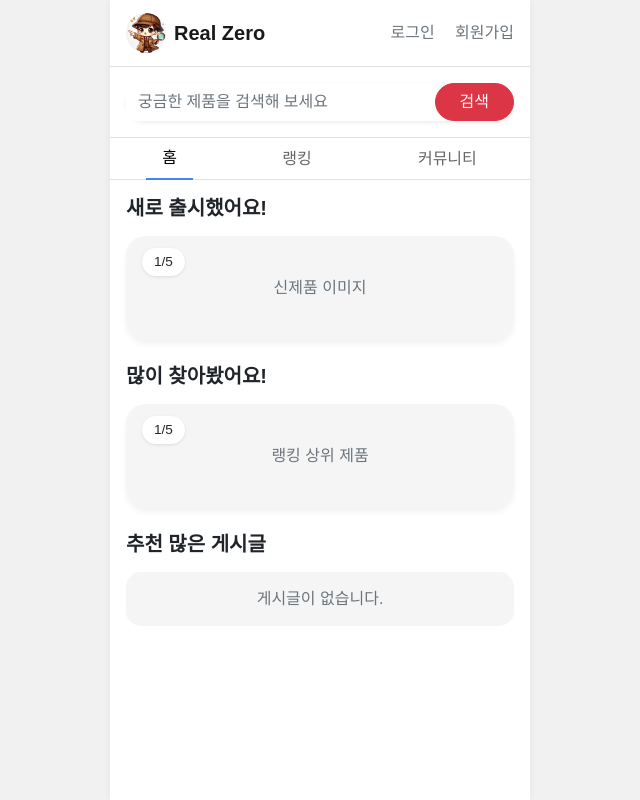
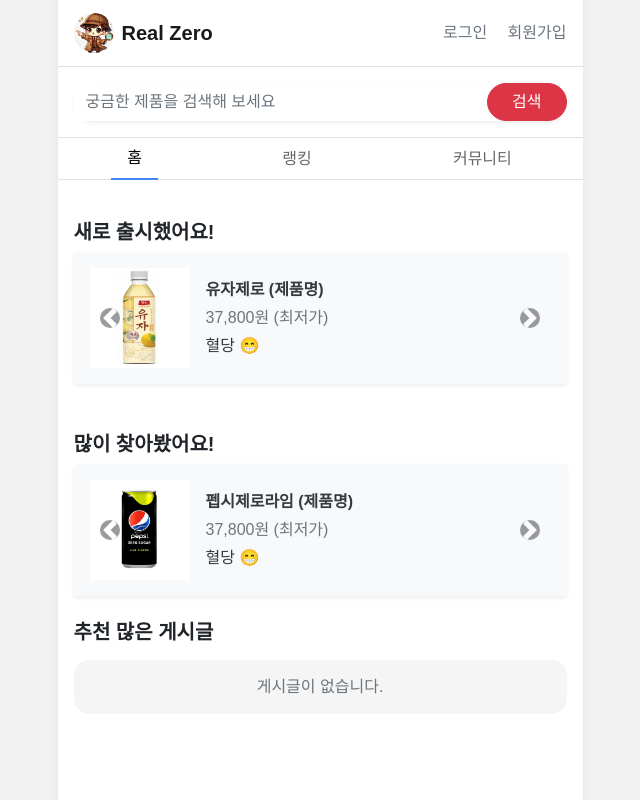
Before and after one commit to KadeYang/realzero, a Django app: page / in a window 1280 px wide. Shown: the whole page, without its empty margins (320-960 px from the left). Run offline with Django 4.2, Linux system fonts and the light colour scheme.

Commit message:
realzero 앱 구성

```diff
--- a/homepage/static/homepage/css/styles.css
+++ b/homepage/static/homepage/css/styles.css
@@ -1,6 +1,7 @@
 /* 앱 레이아웃 */
 .app-frame {
-  max-width: 420px;
+  width: 525px;
+  max-width: 100%;
   min-height: 100vh;
   background-color: white;
   box-shadow: 0 0 10px rgba(0,0,0,0.05);
--- a/homepage/templates/homepage/base.html
+++ b/homepage/templates/homepage/base.html
@@ -17,9 +18,11 @@
 <body>
   <!-- 앱 프레임 -->
   <div class="app-frame mx-auto">
-    <!-- 상단바 -->
+
+    <!-- ✅ 네비게이션 바 (필요시 덮어쓸 수 있음) -->
+    {% block navbar %}
     <nav class="navbar navbar-light bg-white border-bottom">
-        <a class="navbar-brand d-flex align-items-center" href="#">
+      <a class="navbar-brand d-flex align-items-center" href="{% url 'index' %}">
         <img src="{% static 'homepage/img/로고.jpg' %}" alt="로고" width="40" height="40" class="mr-2 rounded-circle">
         <strong>Real Zero</strong>
       </a>
@@ -28,28 +31,35 @@
         <a href="#" class="text-muted">회원가입</a>
       </div>
     </nav>
+    {% endblock %}
 
-    <!-- 검색창 -->
-    <div class="search-bar p-3 border-bottom bg-white">
+    <!-- ✅ 검색창 -->
+    {% block searchbar %}
+    <form action="{% url 'search' %}" method="get" class="p-3 border-bottom bg-white">
       <div class="input-group rounded-pill shadow-sm">
-        <input type="text" class="form-control border-0" placeholder="궁금한 제품을 검색해 보세요">
+        <input type="text" name="q" class="form-control border-0" placeholder="궁금한 제품을 검색해 보세요">
         <div class="input-group-append">
-          <button class="btn btn-danger rounded-pill px-4">검색</button>
+          <button type="submit" class="btn btn-danger rounded-pill px-4">검색</button>
         </div>
       </div>
-    </div>
+    </form>
+    {% endblock %}
 
-    <!-- 탭 -->
+    <!-- ✅ 탭 메뉴 -->
+    {% block tabmenu %}
 <ul class="nav nav-tabs justify-content-around bg-white">
   <li class="nav-item"><a class="nav-link active" href="{% url 'index' %}">홈</a></li>
   <li class="nav-item"><a class="nav-link" href="{% url 'ranking' %}">랭킹</a></li>
   <li class="nav-item"><a class="nav-link" href="{% url 'community' %}">커뮤니티</a></li>
 </ul>
+{% endblock %}
 
-    <!-- 본문 -->
+
+    <!-- ✅ 본문 영역 -->
     <div class="p-3">
       {% block content %}{% endblock %}
     </div>
+
   </div>
 </body>
 </html>
--- a/homepage/templates/homepage/index.html
+++ b/homepage/templates/homepage/index.html
@@ -1,29 +1,99 @@
 {% extends "homepage/base.html" %}
+{% load static %}
+
 {% block title %}홈{% endblock %}
 
 {% block content %}
 
 <!-- 신제품 -->
 <section class="mb-4 position-relative">
-  <h5 class="font-weight-bold mb-3">새로 출시했어요!</h5>
-  <div class="card custom-card position-relative">
-    <span class="card-badge">1/5</span>
-    <div class="card-body text-center text-muted">
-      신제품 이미지
+    <h5 class="mt-4 mb-2 font-weight-bold">새로 출시했어요!</h5>
+
+    <div id="newProductCarousel" class="carousel slide" data-ride="carousel">
+      <div class="carousel-inner rounded shadow-sm">
+        <!-- 슬라이드 1 -->
+        <div class="carousel-item active bg-light p-3">
+          <a href="{% url 'product_detail' 1 %}" class="text-dark text-decoration-none">
+            <div class="d-flex align-items-center">
+              <img src="{% static 'homepage/img/유자제로.jpg' %}" width="100" height="100" class="mr-3" alt="유자제로">
+              <div>
+                <p class="font-weight-bold mb-1">유자제로 (제품명)</p>
+                <p class="text-muted mb-1">37,800원 (최저가)</p>
+                <p class="mb-0">혈당 😁</p>
+              </div>
+            </div>
+          </a>
+        </div>
+
+        <!-- 슬라이드 2 -->
+        <div class="carousel-item bg-light p-3">
+          <a href="{% url 'product_detail' 2 %}" class="text-dark text-decoration-none">
+            <div class="d-flex align-items-center">
+              <img src="{% static 'homepage/img/펩시제로라임.jpg' %}" width="100" height="100" class="mr-3" alt="펩시제로라임">
+              <div>
+                <p class="font-weight-bold mb-1">펩시제로라임 (제품명)</p>
+                <p class="text-muted mb-1">37,800원 (최저가)</p>
+                <p class="mb-0">혈당 🙂</p>
+              </div>
+            </div>
+          </a>
+        </div>
+
+        <!-- 추가 슬라이드는 위처럼 반복해서 작성 -->
+      </div>
+
+      <a class="carousel-control-prev" href="#newProductCarousel" role="button" data-slide="prev">
+        <span class="carousel-control-prev-icon bg-dark rounded-circle" aria-hidden="true"></span>
+      </a>
+      <a class="carousel-control-next" href="#newProductCarousel" role="button" data-slide="next">
+        <span class="carousel-control-next-icon bg-dark rounded-circle" aria-hidden="true"></span>
+      </a>
     </div>
-  </div>
 </section>
 
 <!-- 많이 찾아봤어요 -->
 <section class="mb-4 position-relative">
-  <h5 class="font-weight-bold mb-3">많이 찾아봤어요!</h5>
-  <div class="card custom-card position-relative">
-    <span class="card-badge">1/5</span>
-    <div class="card-body text-center text-muted">
-      랭킹 상위 제품
+    <h5 class="mt-5 mb-2 font-weight-bold">많이 찾아봤어요!</h5>
+
+    <div id="rankingProductCarousel" class="carousel slide" data-ride="carousel" data-interval="3000">
+      <div class="carousel-inner rounded shadow-sm">
+
+        <div class="carousel-item active bg-light p-3">
+          <a href="{% url 'product_detail' 3 %}" class="text-dark text-decoration-none">
+            <div class="d-flex align-items-center">
+              <img src="{% static 'homepage/img/펩시제로라임.jpg' %}" width="100" height="100" class="mr-3" alt="제로콜라">
+              <div>
+                <p class="font-weight-bold mb-1">펩시제로라임 (제품명)</p>
+                <p class="text-muted mb-1">37,800원 (최저가)</p>
+                <p class="mb-0">혈당 😁</p>
+              </div>
+            </div>
+          </a>
+        </div>
+
+        <div class="carousel-item bg-light p-3">
+          <a href="{% url 'product_detail' 3 %}" class="text-dark text-decoration-none">
+            <div class="d-flex align-items-center">
+              <img src="{% static 'homepage/img/유자제로.jpg' %}" width="100" height="100" class="mr-3" alt="제로콜라">
+              <div>
+                <p class="font-weight-bold mb-1">유자제로 (제품명)</p>
+                <p class="text-muted mb-1">37,800원 (최저가)</p>
+                <p class="mb-0">혈당 😁</p>
+              </div>
+            </div>
+          </a>
+        </div>
+
+      </div>
+
+      <a class="carousel-control-prev" href="#rankingProductCarousel" role="button" data-slide="prev">
+        <span class="carousel-control-prev-icon bg-dark rounded-circle" aria-hidden="true"></span>
+      </a>
+      <a class="carousel-control-next" href="#rankingProductCarousel" role="button" data-slide="next">
+        <span class="carousel-control-next-icon bg-dark rounded-circle" aria-hidden="true"></span>
+      </a>
     </div>
-  </div>
-</section>
+  </section>
 
 <!-- 추천 많은 게시글 -->
 <section class="mb-4">
@@ -40,9 +110,7 @@
       </div>
     </div>
     {% empty %}
-    <div class="custom-post-item text-center text-muted">
-      게시글이 없습니다.
-    </div>
+    <div class="custom-post-item text-center text-muted">게시글이 없습니다.</div>
     {% endfor %}
   </div>
 </section>
--- a/homepage/urls.py
+++ b/homepage/urls.py
@@ -5,4 +5,8 @@
     path('', views.index, name='index'),
     path('ranking/', views.ranking, name='ranking'),
     path('community/', views.community, name='community'),
+    path('search/', views.search, name='search'),
+    path('product/<int:id>/', views.product_detail, name='product_detail'),
+
+
 ]
--- a/homepage/views.py
+++ b/homepage/views.py
@@ -1,4 +1,6 @@
-from django.shortcuts import render
+from django.shortcuts import render, get_object_or_404
+from .models import Zero_Product
+from django.db.models import Q
 
 def index(request):
     return render(request, 'homepage/index.html')
@@ -8,3 +10,50 @@
 
 def community(request):
     return render(request, 'homepage/community.html')
+
+
+def search(request):
+    query = request.GET.get('q', '')  # 검색어 가져오기
+    print("검색어:", query)
+    results = []
+
+    if query:
+        results = Zero_Product.objects.filter(
+            Q(product_name__icontains=query) |
+            Q(Manufacturer__icontains=query)
+        )
+        print("검색 결과 수:", results.count())
+
+    return render(request, 'homepage/search_results.html', {
+        'query': query,
+        'results': results
+    })
+
+def product_detail(request, id):
+    # 제품 정보를 ID로 조회, 없으면 404 오류 발생
+    product = get_object_or_404(Zero_Product, id=id)
+
+    # 말티톨 경고 체크 (원재료명 기준)
+    warning = None
+    raw_materials = product.Raw_materials.lower() if product.Raw_materials else ""
+    if "말티톨" in raw_materials or "maltitol" in raw_materials:
+        warning = "⚠️ 경고: 이 제품에는 말티톨이 포함되어 있습니다! 당뇨환자는 말티톨 섭취 시 혈당이 상승할 수 있으므로 주의가 필요합니다."
+
+    # 쉼표 기준으로 원재료 split
+    materials_list = [item.strip() for item in product.Raw_materials.split(',') if item.strip()]
+
+    # ✅ 혈당 주의 성분 포함 여부 count
+    warning_fields = [
+        product.maltitol,
+        product.maltitol_syrup,
+        product.glucose_syrup,
+        product.Sugar_alcohol
+    ]
+    warnings_count = sum(1 for item in warning_fields if item and item.strip() != '0' and item.strip().lower() != 'null')
+
+    return render(request, 'homepage/product_detail.html', {
+        'product': product,
+        'warning': warning,
+        'materials_list': materials_list,
+        'warnings_count': warnings_count,  # 👉 템플릿에서 사용할 수 있게 추가
+    })
```
Also changed, not shown: other parts of homepage/templates/homepage/base.html (+1 -0 lines), homepage/models.py (+36 -17 lines), homepage/templates/homepage/product_detail.html (added, +126 -0 lines), homepage/templates/homepage/search_results.html (added, +71 -0 lines), my_database_dump.sql (added, +41 -0 lines), homepage/migrations/0002_zero_product_brand_zero_product_calories_and_more.py (added), homepage/migrations/0003_remove_zero_product_brand_and_more.py (added), homepage/static/homepage/img/유자제로.jpg (added), homepage/static/homepage/img/펩시제로라임.jpg (added), 5 other files. Lines whose indentation alone changed are shown as unchanged.
